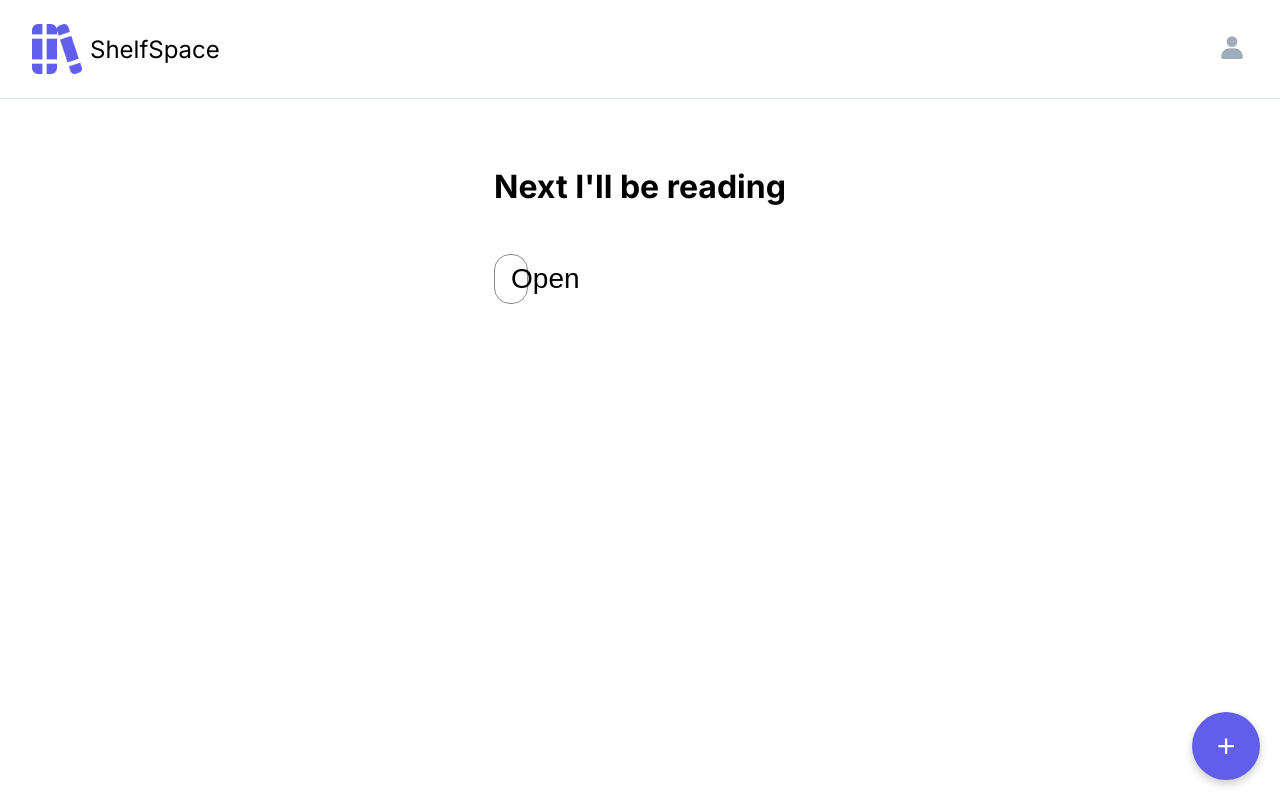
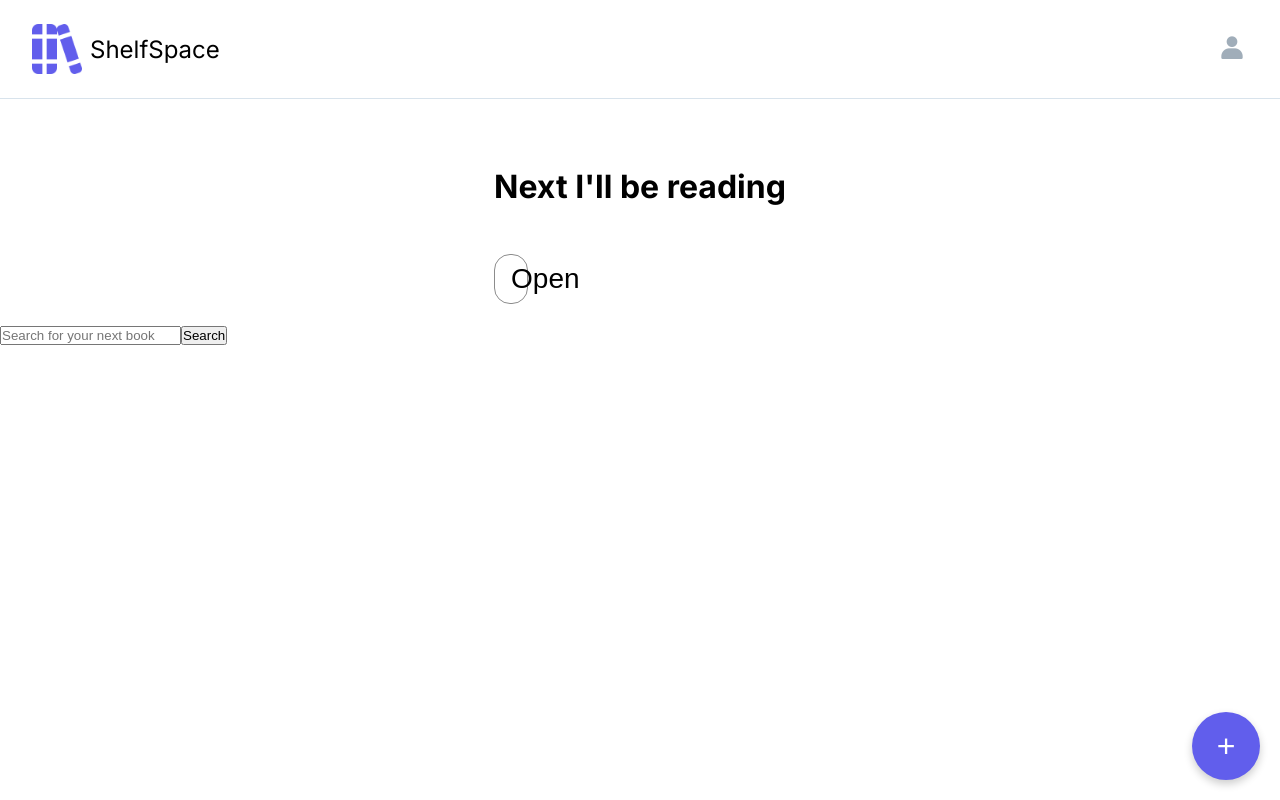
Before and after one commit to nastiakarpova/book-tracker, a Next.js app: page / in a window 1280 px wide. Built offline with nearby package versions, Linux system fonts and the light colour scheme.

Commit message:
Connect to Google Books API, implement search functionality, print results

```diff
--- /dev/null
+++ b/src/app/Components/search.js
@@ -0,0 +1,46 @@
+"use client"
+
+import { searchBooks } from "../actions";
+// import styles from '../page.module.css';
+import { useFormState } from 'react-dom';
+import { useFormStatus } from 'react-dom';
+
+const initialResults = {results: []};
+
+
+export default function Search() {
+
+    console.log(searchBooks);
+
+    const [state, formAction] = useFormState(searchBooks, initialResults);
+    const { pending } = useFormStatus();
+
+    console.log (state.results);
+
+    return (
+        <>
+            <form
+                action={formAction}
+                placeholder="Search for your next book"
+            >
+                <input
+                    type="text"
+                    name="query"
+                    id="query"
+                    placeholder="Search for your next book"
+                />
+                <button
+                    type="submit"
+                    disabled={pending}>Search</button>
+            </form>
+
+            <ul>
+                {state.results && state.results.map(book => (
+                    <li key={book.id}>
+                        {book.title}
+                    </li>
+                ))}
+            </ul>
+        </>
+    )
+}
--- /dev/null
+++ b/src/app/actions.js
@@ -0,0 +1,29 @@
+"use server"
+
+export async function searchBooks(prevState, formData) {
+
+    const query = formData.get("query");
+
+    const response = await fetch(
+        `https://www.googleapis.com/books/v1/volumes?q=${query}`)
+
+    const data = await response.json();
+
+    let foundBooks = [];
+
+    data.items.map(item => {
+        foundBooks.push({
+            title: item.volumeInfo.title,
+            authors: item.volumeInfo.authors,
+            id: item.id,
+            selfLink: item.selfLink,
+            publishedDate: item.volumeInfo.publishedDate,
+            imageLinks: item.volumeInfo.imageLinks
+        });
+    })
+
+    console.log(foundBooks);
+
+    return {results: foundBooks};
+
+}
--- a/src/app/page.js
+++ b/src/app/page.js
@@ -2,6 +2,7 @@ import Image from 'next/image'
 import styles from './page.module.css'
 import { promises as fs } from 'fs';
 import Bookshelves from './Components/bookshelves';
+import Search from './Components/search';
 
 export default async function Home() {
 
@@ -35,6 +36,8 @@ export default async function Home() {
         />
       </div>
 
+      <Search />
+
     </main>
   )
 }
```
